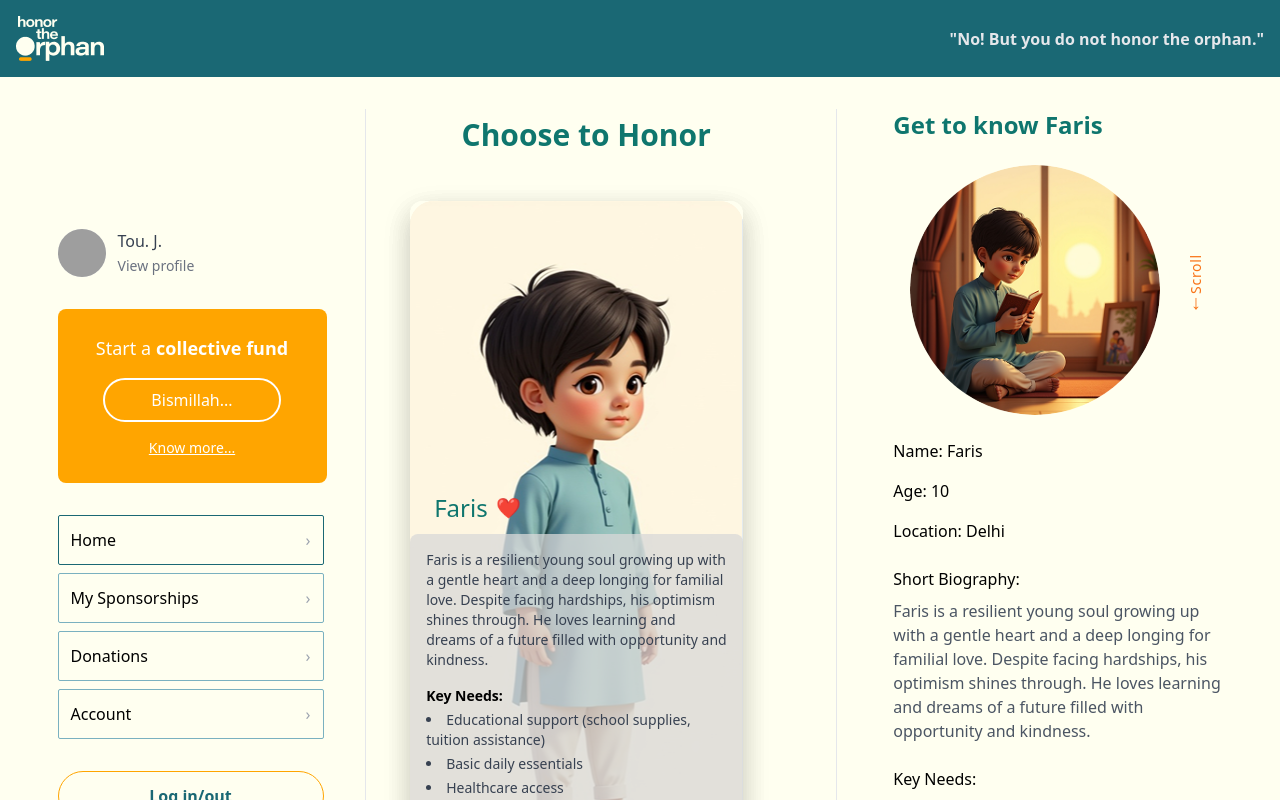
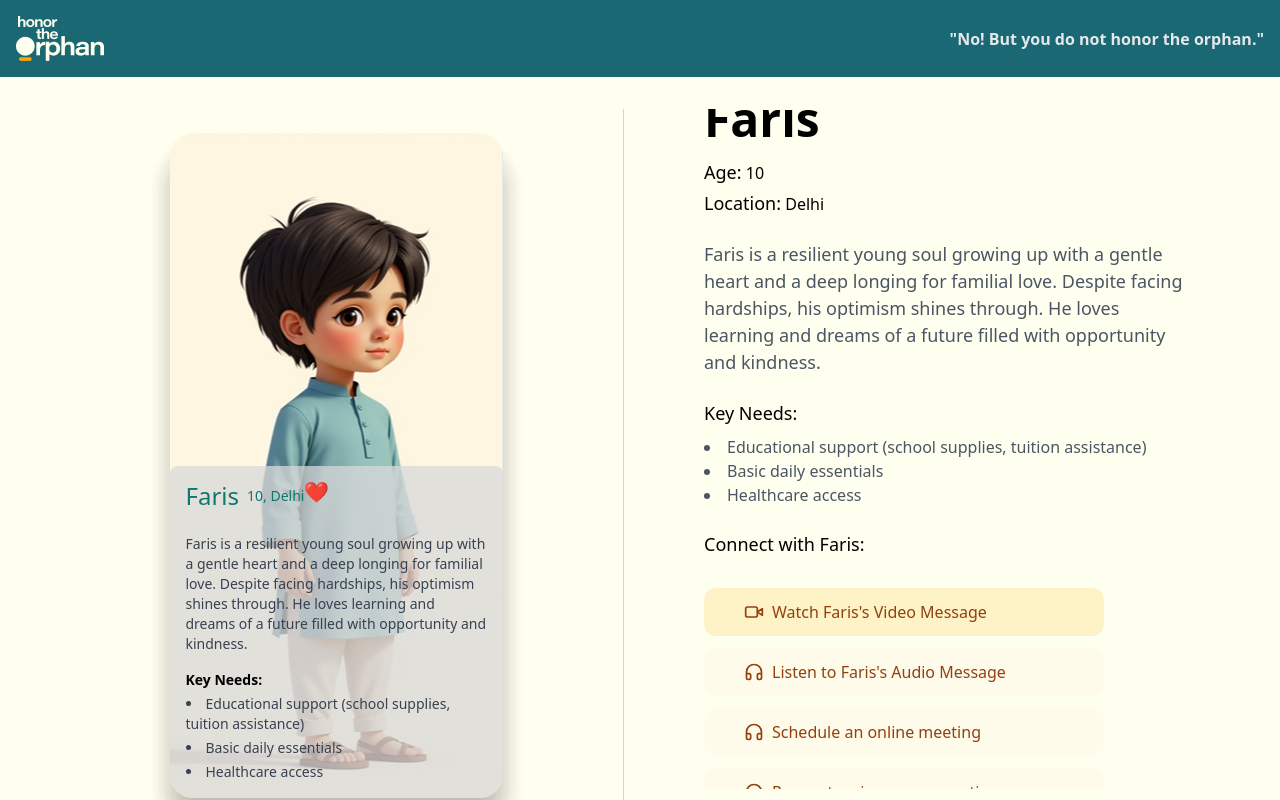
Before and after one commit to devbasira/HonorOrphan, a React (Vite) app: page / in a window 1280 px wide. Shown: the top 800 px of the page. Built offline with nearby package versions, Linux system fonts and the light colour scheme; grey boxes are pictures that could not be loaded.

Commit message:
Fixed cards

```diff
--- a/src/App.tsx
+++ b/src/App.tsx
@@ -1,5 +1,4 @@
 import { useState } from 'react';
-import Sidebar from './components/Sidebar';
 import OrphanDetails from './components/OrphanDetails';
 import logo from './assets/logo.png';
 import CardStack from './components/CardStack';
@@ -66,7 +65,7 @@ function App() {
   const [currentIndex, setCurrentIndex] = useState(0);
 
   return (
-    <div className="bg-[#FFFFF0] min-h-screen overflow-hidden">
+    <div className=" bg-[#FFFFF0] min-h-screen overflow-hidden">
 
       <header className="bg-[#1A6874] text-white p-4">
         <div className="max-w-7xl mx-auto flex lg:flex-row md:flex-row gap-[20px] flex-col justify-between items-center">
@@ -76,33 +75,30 @@ function App() {
           <div className="font-semibold text-gray-200">"No! But you do not honor the orphan."</div>
         </div>
       </header>
+      <main className="flex justify-center items-center max-w-[1200px] mx-auto lg:py-8 lg:px-4">
+        <div className="grid grid-cols-1 lg:grid-cols-2 md:grid-cols-3 gap-8">
+          <div className="flex flex-col z-500 lg:col-span-1 md:col-span-1 md:w-full w-screen lg:w-full lg:border-r lg:border-gray-300 flex lg:justify-center md:justify-center justify-end items-center  overflow-x-auto scrollbar-hide">
+            <div className="flex flex-col items-center">
 
-
-      <main className="max-w-7xl mx-auto py-8 px-4">
-        <div className="grid grid-cols-1 md:grid-cols-12 gap-8">
-
-          <div className=" md:col-span-3 w-[350px] flex lg:justify-center md:justify-center justify-end items-center border-r overflow-x-auto scrollbar-hide">
-            <Sidebar />
-          </div>
-
-          <div
-            className="md:col-span-5  flex flex-col items-center border-r"
-          >
-            <h1 className="text-3xl font-semibold text-teal-700 mb-6 mt-2" >
-              Choose to Honor
-            </h1>
-            <CardStack initialCards={initialCards} setIndex={setCurrentIndex} className="mt-6 mb-20" />
-            <div className='w-[340px] mt-32 md:mt-6 lg:mt-5'>
+              <CardStack
+                initialCards={initialCards}
+                setIndex={setCurrentIndex}
+                className="mt-6 mb-20"
+              />
+              <div className="w-[340px] flex justify-between items-center px-2 mt-32 md:mt-6 lg:mt-5">
                 <button
                   onClick={() => { }}
                   className="bg-[#FFA500] w-[164px] hover:bg-orange-400 text-white font-semibold py-2 px-6 rounded-full transition-all"
                 >
                   Honor Now!
                 </button>
+                <h3 className="text-[#FFA500] font-semibold">
+                  Learn More...
+                </h3>
               </div>
-
             </div>
-          <div className="md:col-span-4 h-[85vh] overflow-y-auto pr-2 scrollbar-hide">
+          </div>
+          <div className="ml-6 hidden lg:flex justify-center items-center  lg:col-span-1 md:col-span-3 h-[85vh] overflow-y-auto pr-2 scrollbar-hide">
             <OrphanDetails {...initialCards[currentIndex]} />
           </div>
         </div>
--- a/src/components/CardStack.tsx
+++ b/src/components/CardStack.tsx
@@ -80,7 +80,7 @@ const CardStack: React.FC<CardStackProps> = ({ className, initialCards,setIndex
   return (
     <div
       ref={stackRef}
-      className={cn("relative card-stack w-full max-w-sm mx-auto h-[500px] md:h-[600px]", className)}>
+      className={cn("z-[1000] relative card-stack w-full max-w-sm mx-auto h-[500px] md:h-[600px]", className)}>
       <AnimatePresence>
         {cards.map((card, index) => (
           <SwipeableCard
@@ -91,9 +91,7 @@ const CardStack: React.FC<CardStackProps> = ({ className, initialCards,setIndex
             onSwipe={handleSwipe}
             style={{
               zIndex: cards.length - index,
-              boxShadow: "0 10px 30px rgba(0, 0, 0, 0.1)",
               transform: index > 0 ? `translateX(${index * 5}px) scale(${1 - index * 0.05})` : 'none',
-              // right: index > 0 ? `${index * 10}px` : '0',
               opacity: index > 3 ? 0 : 1 - index * 0.15,
             }}
             isTopCard={index === 0} />
--- a/src/components/OrphanCard.tsx
+++ b/src/components/OrphanCard.tsx
@@ -14,7 +14,7 @@ const OrphanCard: React.FC<OrphanCardProps> = ({ name, bio, needs, onSelect, })
   return (
     <div className="flex flex-col items-center">
       <div
-        className="bg-blue-200 w-[333px] h-[665px] rounded-lg shadow-lg mb-4 cursor-pointer transform transition-all duration-300 hover:-translate-y-1 relative"
+        className="bg-blue-200 w-[333px] h-[665px] rounded-lg  mb-4 cursor-pointer transform transition-all duration-300 hover:-translate-y-1 relative"
         onClick={onSelect}
         style={{
           backgroundImage: `url(${bgImage})`,
--- a/src/components/OrphanDetails.tsx
+++ b/src/components/OrphanDetails.tsx
@@ -1,6 +1,5 @@
 import React from 'react';
 import { Video, Headphones } from 'lucide-react';
-import img from '../assets/img.png';
 
 interface OrphanDetailsProps {
   name: string;
@@ -19,12 +18,10 @@ const OrphanDetails: React.FC<OrphanDetailsProps> = ({
   needs,
 }) => {
   return (
-    <div className="bg-[#FFFFF0] px-6">
-      <h2 className="text-2xl font-semibold text-teal-700 mb-6">
-        Get to know {name}
-      </h2>
+    <div className="bg-[#FFFFF0] px-6 ">
 
-      <div className="mb-6 flex items-center justify-center gap-4 relative">
+
+      {/* <div className="mb-6 flex items-center justify-center gap-4 relative">
         <div className="w-[250px] h-[250px] rounded-full overflow-hidden">
           <img
             src={img}
@@ -36,49 +33,49 @@ const OrphanDetails: React.FC<OrphanDetailsProps> = ({
           <span className="-rotate-90 tracking-wider">Scroll</span>
           <span className="text-xl mt-1">↓</span>
         </div>
-      </div>
+      </div> */}
 
-      <div className="space-y-4 mb-6">
-        <div>
-          <span className="font-medium">Name:</span> {name}
+      <div className="space-y-1 mb-6">
+        <div className='text-[48px] font-semibold '>
+         {name}
         </div>
         <div>
-          <span className="font-medium">Age:</span> {age}
+          <span className="font-medium text-[18px]">Age:</span> {age}
         </div>
         <div>
-          <span className="font-medium">Location:</span> {location}
+          <span className="font-medium text-[18px]">Location:</span> {location}
         </div>
       </div>
 
       <div className="mb-6">
-        <h3 className="font-medium mb-2">Short Biography:</h3>
-        <p className="text-gray-600">{biography}</p>
+        <p className="text-gray-600 text-[18px]">{biography}</p>
       </div>
 
       <div className="mb-6">
-        <h3 className="font-medium mb-2">Key Needs:</h3>
+        <h3 className="font-medium mb-2 text-[18px]">Key Needs:</h3>
         <ul className="list-disc list-inside text-gray-600">
           {needs.map((need, index) => (
-            <li key={index}>{need}</li>
+            <li className='text-[16px]' key={index}>{need}</li>
           ))}
         </ul>
       </div>
+      <h3 className="font-medium mb-2 text-[18px]">Connect with {name}:</h3>
 
-      <div className="space-y-3">
-        <button className="w-full flex items-center justify-center gap-2 bg-amber-100 text-amber-800 py-3 rounded-xl hover:bg-amber-200 transition-colors">
+      <div className="space-y-3 mt-[30px]">
+        <button className="w-[400px] flex items-center justify-start px-[40px] gap-2 bg-amber-100 text-amber-800 py-3 rounded-xl hover:bg-amber-200 transition-colors">
           <Video size={20} />
           <span>Watch {name}'s Video Message</span>
         </button>
 
-        <button className="w-full flex items-center justify-center gap-2 bg-amber-50 text-amber-800 py-3 rounded-xl hover:bg-amber-100 transition-colors">
+        <button className="w-[400px] flex items-center justify-start px-[40px] gap-2 bg-amber-50 text-amber-800 py-3 rounded-xl hover:bg-amber-100 transition-colors">
           <Headphones size={20} />
           <span>Listen to {name}'s Audio Message</span>
         </button>
-        <button className="w-full flex items-center justify-center gap-2 bg-amber-50 text-amber-800 py-3 rounded-xl hover:bg-amber-100 transition-colors">
+        <button className="w-[400px] flex items-center justify-start px-[40px] gap-2 bg-amber-50 text-amber-800 py-3 rounded-xl hover:bg-amber-100 transition-colors">
           <Headphones size={20} />
           <span>Schedule an online meeting</span>
         </button>
-        <button className="w-full flex items-center justify-center gap-2 bg-amber-50 text-amber-800 py-3 rounded-xl hover:bg-amber-100 transition-colors">
+        <button className="w-[400px] flex items-center justify-start px-[40px] gap-2 bg-amber-50 text-amber-800 py-3 rounded-xl hover:bg-amber-100 transition-colors">
           <Headphones size={20} />
           <span>Request an in-person meeting</span>
         </button>
--- a/src/components/SwipeableCard.tsx
+++ b/src/components/SwipeableCard.tsx
@@ -1,7 +1,8 @@
-
 import React, { useState, useRef } from "react";
 import { motion, PanInfo, useMotionValue, useTransform } from "framer-motion";
 import { cn } from "../lib/utils";
+import { useIsMobile } from "../lib/isMobile"
+
 
 import bgImage from '../assets/image.png';
 
@@ -9,6 +10,7 @@ interface SwipeableCardProps {
   id: string;
   name: string;
   bio: string;
+  location: string;
   needs: string[];
   onSelect: () => void;
   age: number;
@@ -23,6 +25,8 @@ interface SwipeableCardProps {
 const SwipeableCard: React.FC<SwipeableCardProps> = ({
   id,
   name,
+  location,
+  age,
   bio,
   needs,
   onSelect,
@@ -37,7 +41,8 @@ const SwipeableCard: React.FC<SwipeableCardProps> = ({
   const rotate = useTransform(x, [-300, 0, 300], [-30, 0, 30]);
   const opacity = useTransform(x, [-300, -100, 0, 100, 300], [0, 1, 1, 1, 0]);
   const scale = useTransform(x, [-300, 0, 300], [0.8, 1, 0.8]);
-
+  const [isExpanded, setIsExpanded] = useState(false);
+  const isMobile = useIsMobile()
   const cardRef = useRef<HTMLDivElement>(null);
 
   const handlePan = (info: PanInfo) => {
@@ -53,7 +58,7 @@ const SwipeableCard: React.FC<SwipeableCardProps> = ({
     <motion.div
       ref={cardRef}
       className={cn(
-        "swipable-card absolute h-[665px] ml-4  overflow-hidden rounded-xl",
+        "swipable-card z-[1000] absolute h-[665px]  overflow-hidden rounded-3xl shadow-figma",
         className
       )}
       style={{
@@ -85,22 +90,80 @@ const SwipeableCard: React.FC<SwipeableCardProps> = ({
           onClick={onSelect}
           style={{
             backgroundImage: `url(${bgImage})`,
-          backgroundSize: "cohver",
+            backgroundSize: "cover",
             backgroundPosition: "center"
           }}
         >
-
-        <div className="absolute bottom-[340px] left-0 w-full px-6 mt-4 flex items-center gap-2">
+          <motion.div
+            className="overlay gap-[20px] absolute bottom-0 w-full rounded-lg bg-opacity-75 bg-[#D9D9D9] p-4 flex flex-col justify-end"
+            initial={false}
+            animate={{
+              height: isExpanded
+                ? "100%"
+                : isMobile
+                  ? "33.333333%"
+                  : "50%"
+            }}
+            transition={{
+              duration: 0.4,
+              ease: "easeInOut"
+            }}
+          >
+            <div className="flex items-center justify-between w-full items-center gap-1">
+              <div className="flex">
                 <h2 className="text-[24px] font-normal text-teal-700">{name}</h2>
-          <span className="text-red-500 text-xl">❤️</span>
+                <span className="flex items-end text-sm ml-2 h-7 text-teal-700">{age}, {location}</span>
+                <span className="text-xl text-teal-700">❤️</span>
+              </div>
+              <button
+                className="flex lg:hidden p-2 rounded-full bg-white/80 hover:bg-white transition-colors"
+                onClick={() => setIsExpanded(!isExpanded)}
+              >
+                <motion.svg
+                  width="22"
+                  height="22"
+                  viewBox="0 0 24 24"
+                  fill="none"
+                  stroke="currentColor"
+                  strokeWidth="2"
+                  animate={{
+                    rotate: isExpanded ? 45 : 0
+                  }}
+                >
+                  <path d="M12 5v14M5 12h14" />
+                </motion.svg>
+              </button>
             </div>
 
-        <div className="overlay absolute bottom-0 w-full rounded-lg h-1/2 bg-opacity-75 bg-[#D9D9D9] p-4 flex flex-col justify-between">
+            <motion.div>
+              <motion.p
+                layout
+                className="text-gray-700 text-sm mb-4"
+                variants={{
+                  hidden: { opacity: 0, y: 10 },
+                  visible: { opacity: 1, y: 0 },
+                }}
+                transition={{ duration: 0.4, ease: "easeInOut" }}
+              >
+                {bio}
+              </motion.p>
+              {isMobile ? (
+                <motion.div
+                  animate={{
+                    display: isExpanded ? "block" : "none",
+                    opacity: isExpanded ? 1 : 0
+                  }}
+
+                >
+                  <h3 className="text-sm font-semibold mb-1">Key Needs:</h3>
+                  <ul className="list-disc list-inside text-sm text-gray-700 space-y-1">
+                    {needs.map((need, index) => (
+                      <li key={index}>{need}</li>
+                    ))}
+                  </ul>
+                </motion.div>
+              ) : (
                 <div>
-            <p className="text-gray-700 text-sm mb-4">
-              {bio}
-            </p>
-
                   <h3 className="text-sm font-semibold mb-1">Key Needs:</h3>
                   <ul className="list-disc list-inside text-sm text-gray-700 space-y-1">
                     {needs.map((need, index) => (
@@ -108,7 +171,9 @@ const SwipeableCard: React.FC<SwipeableCardProps> = ({
                     ))}
                   </ul>
                 </div>
-        </div>
+              )}
+            </motion.div>
+          </motion.div>
         </div>
       </div>
     </motion.div>
--- a/tailwind.config.js
+++ b/tailwind.config.js
@@ -3,6 +3,18 @@ export default {
   content: ['./index.html', './src/**/*.{js,ts,jsx,tsx}'],
   theme: {
     extend: {
+      boxShadow: {
+        figma: '0px 25px 25px rgba(36, 35, 35, 0.13)',
+      },
+      screens: {
+        '4k': '2560px',
+        'xs': '320px',
+        sm: '640px',
+        md: '768px',
+        lg: '1024px',
+        xl: '1280px',
+        'ipad-pro': { min: '1024px', max: '1366px' },
+      },
       colors: {
         teal: {
           50: '#f0fdfa',
```
Lines whose indentation alone changed are shown as unchanged.
